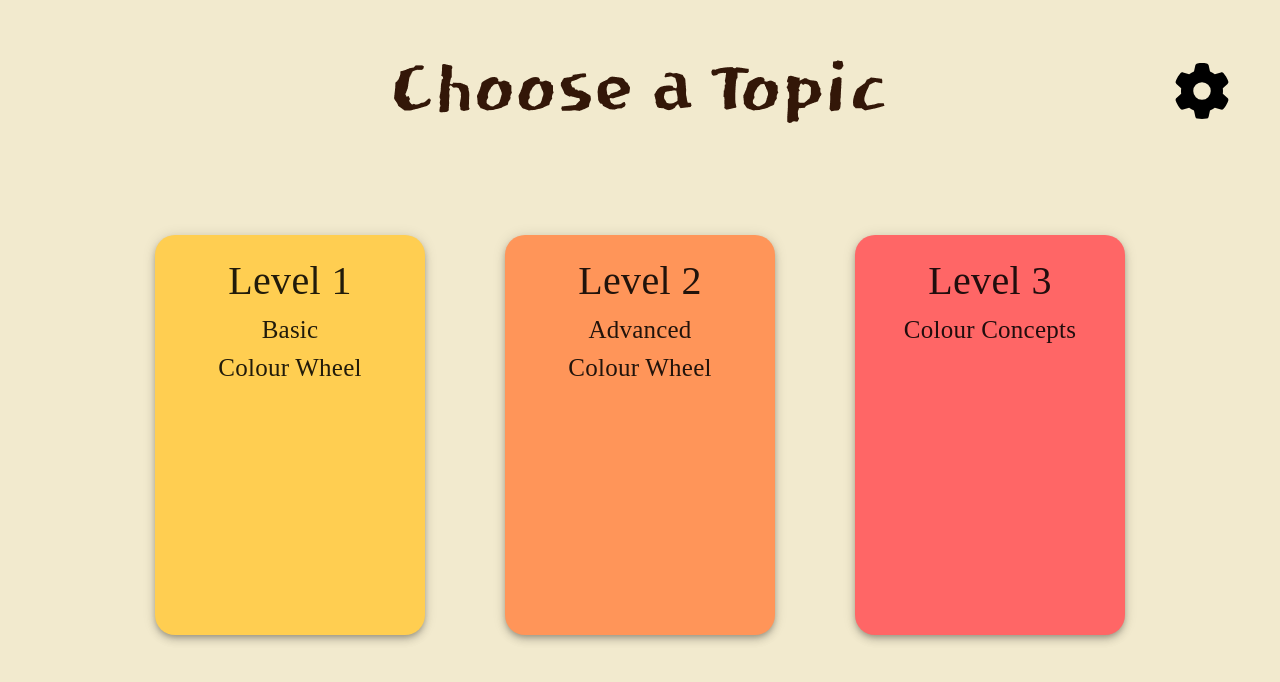
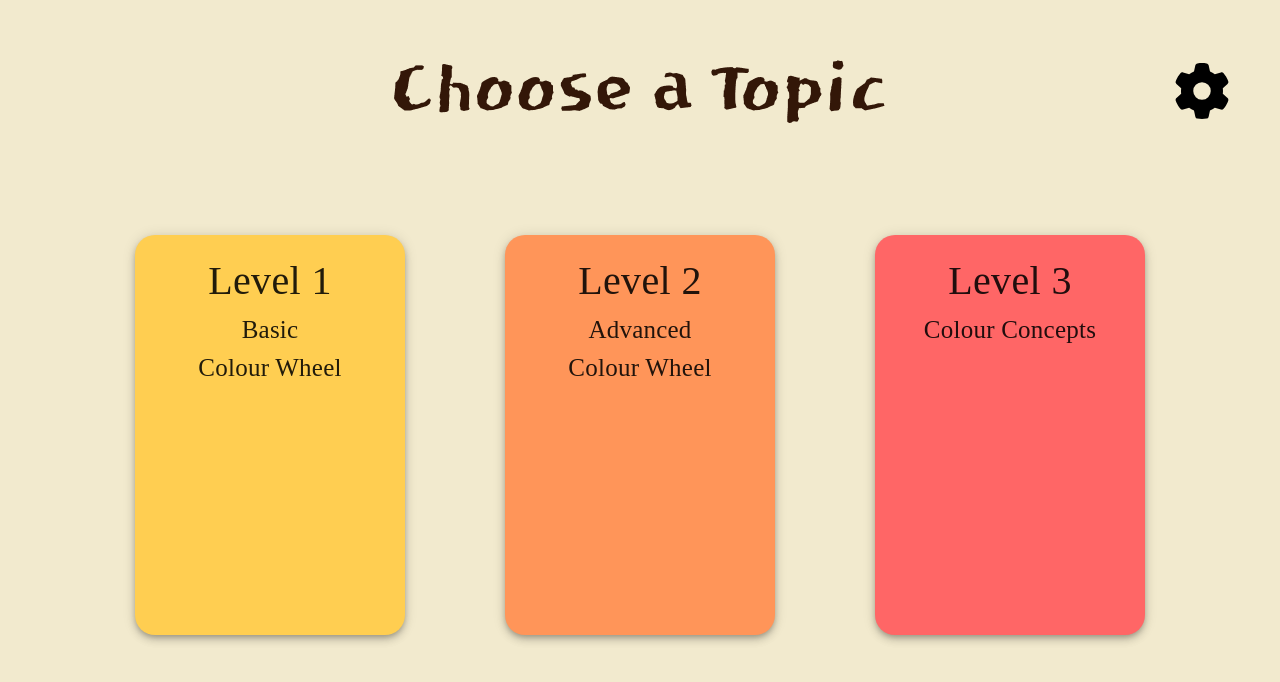
Before and after one commit to SE701G9/Colourful-Adventures, a React (Create React App) app: page /modules in a window 1280 px wide. Shown: the top 682 px of the page. Built offline with nearby package versions, Linux system fonts and the light colour scheme.

Commit message:
Changing layout

```diff
--- a/src/components/Module1Card.tsx
+++ b/src/components/Module1Card.tsx
@@ -1,5 +1,4 @@
 import * as React from 'react';
-import Box from '@mui/material/Box';
 import Card from '@mui/material/Card';
 import CardActions from '@mui/material/CardActions';
 import CardContent from '@mui/material/CardContent';
@@ -10,7 +9,7 @@ import { Link } from 'react-router-dom';
 
     return (
       <Link to={"/modules/1"}>
-        <Card sx={{ width: 270, height: 400, borderRadius: 5, boxShadow: 5, marginRight: 5, marginLeft: 5, backgroundColor: "#FFCE51" }}>
+        <Card sx={{ width: 270, height: 400, borderRadius: 5, boxShadow: 5, backgroundColor: "#FFCE51" }}>
           <CardContent>
             <Typography align='center' sx={{fontSize: 40, fontFamily: 'Jeju Hallasan'}}>
                 Level 1
--- a/src/components/Module2Card.tsx
+++ b/src/components/Module2Card.tsx
@@ -1,5 +1,4 @@
 import * as React from 'react';
-import Box from '@mui/material/Box';
 import Card from '@mui/material/Card';
 import CardActions from '@mui/material/CardActions';
 import CardContent from '@mui/material/CardContent';
@@ -11,7 +10,7 @@ import { Link } from 'react-router-dom';
   export default function ModuleCard() {
     return (
       <Link to={"/modules/2"}>
-        <Card sx={{ width: 270, height: 400, borderRadius: 5, boxShadow: 5, marginRight: 5, marginLeft: 5, backgroundColor: "#FF9559" }}>
+        <Card sx={{ width: 270, height: 400, borderRadius: 5, boxShadow: 5, backgroundColor: "#FF9559" }}>
           <CardMedia>
               {/**
                * The stars picture?
--- a/src/components/Module3Card.tsx
+++ b/src/components/Module3Card.tsx
@@ -1,17 +1,14 @@
 import * as React from 'react';
-import Box from '@mui/material/Box';
 import Card from '@mui/material/Card';
 import CardActions from '@mui/material/CardActions';
 import CardContent from '@mui/material/CardContent';
 import Typography from '@mui/material/Typography';
-import { CardActionArea } from '@mui/material';
 import { Link } from 'react-router-dom';
 
   export default function ModuleCard() {
     return (
       <Link to={"/modules/3"}>
-        <Card sx={{ width: 270, height: 400, borderRadius: 5, boxShadow: 5, marginRight: 5, marginLeft: 5, backgroundColor: "#FF6666" }}>
-          <CardActionArea>
+        <Card sx={{ width: 270, height: 400, borderRadius: 5, boxShadow: 5, backgroundColor: "#FF6666" }}>
             <CardContent>
                 <Typography align='center' sx={{fontSize: 40, fontFamily: 'Jeju Hallasan'}}>
                 Level 3
@@ -22,7 +19,6 @@ import { Link } from 'react-router-dom';
             </CardContent>
             <CardActions>
             </CardActions>
-          </CardActionArea>
         </Card>
       </Link>
     );
--- a/src/pages/NavigationPage.css
+++ b/src/pages/NavigationPage.css
@@ -19,3 +19,16 @@
     display: flex;
     flex-direction: row;
 }
+
+.module-1-card{
+    margin-right: 50px;
+}
+
+.module-2-card{
+    margin-left: 50px;
+    margin-right: 50px;
+}
+
+.module-3-card{
+    margin-left: 50px;
+}
--- a/src/pages/NavigationPage.tsx
+++ b/src/pages/NavigationPage.tsx
@@ -25,9 +25,15 @@ export default function NavigationPage() {
         <img src={require('../images/navigation-images/title.png')} alt="Choose a topic"  />
       </div>
       <div className="navigation-page-center-container">
-        <Module1Card/>
-        <Module2Card/>
-        <Module3Card/>
+        <div className="module-1-card">
+          <Module1Card/>
+        </div>
+        <div className="module-2-card">
+          <Module2Card/>
+        </div>
+        <div className="module-3-card">
+          <Module3Card/>
+        </div>
       </div>
       {isSettingsOpen && (
         <ModalContainer>
```
Lines whose indentation alone changed are shown as unchanged.
